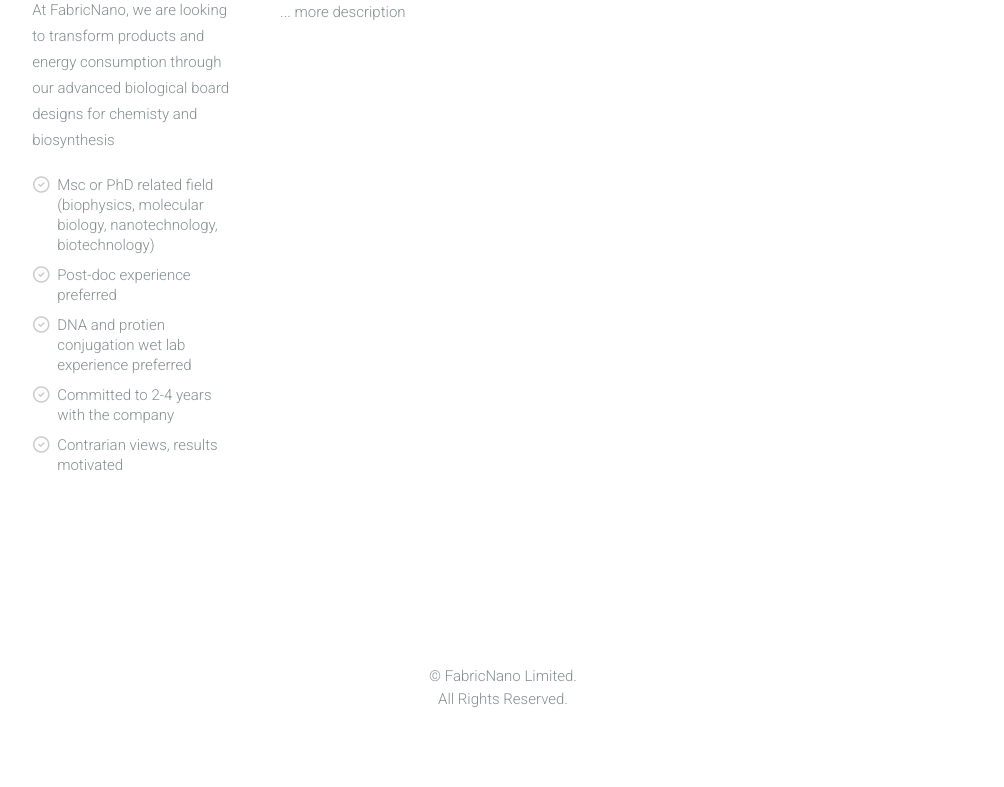
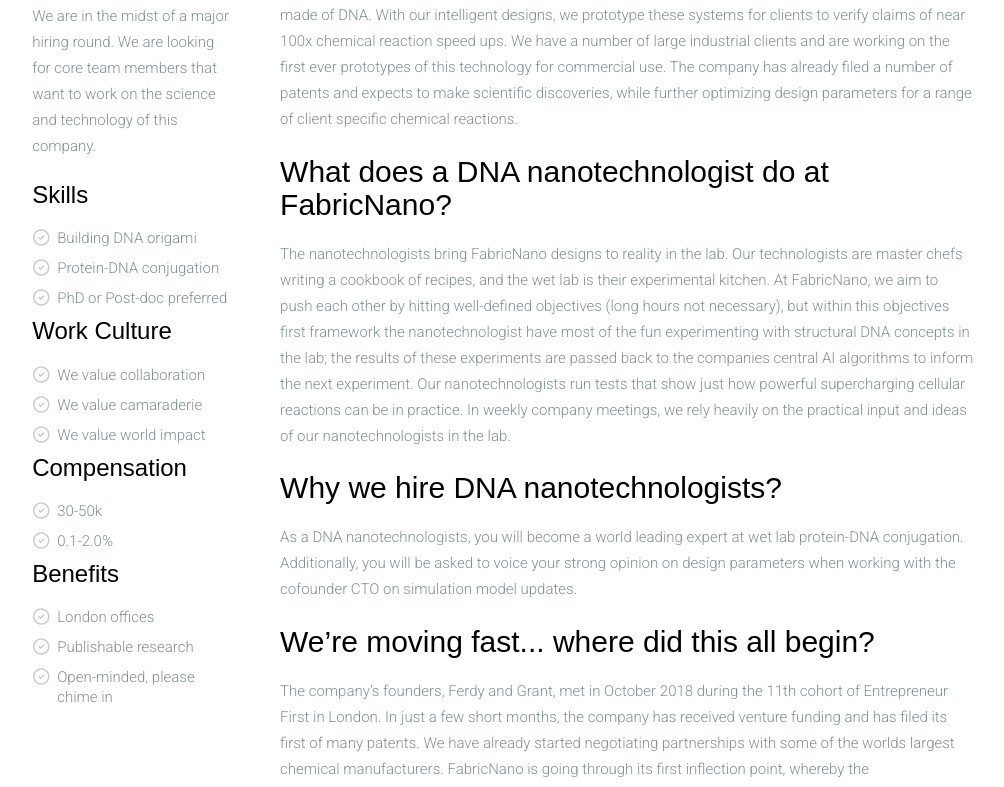
Before and after one commit to fabricnano/fabricnano.github.io, a plain HTML site: page hirescientist.html in a window 1280 px wide. Shown: the part 561-1348 px from the top of the page, without its empty margins (137-1141 px from the left). Drawn offline with nearby package versions, Linux system fonts and the light colour scheme; files whose address does not match are found by name.

Commit message:
hireScientistCheck
What does ferdy think?

```diff
--- a/hirescientist.html
+++ b/hirescientist.html
@@ -87,7 +87,7 @@
 			<div class="container">
 				<div class="row">
 					<div class="col-md-8 col-md-offset-2">
-						<h1 class="intro-lead">Scientist Position</h1>
+						<h1 class="intro-lead">DNA Nanotechnologist</h1>
 						<p><a href="https://fabricnano.typeform.com/to/d89iK1" class="btn btn-primary" style="font-size: 10px; font-weight: lighter;">Apply now</a></p>
 					</div>
 				</div>
@@ -100,20 +100,46 @@
 					<div class="col-md-10 col-md-offset-1">
 						<div class="row">
 							<div class="col-md-3 animate-box">
-								<h3>Requirements</h3>
-								<p>At FabricNano, we are looking to transform products and energy consumption through our advanced biological board designs for chemisty and biosynthesis</p>
+								<h2>Requirements</h2>
+								<p>We are in the midst of a major hiring round.  We are looking for core team members that want to work on the science and technology of this company.</p>
+								<h3>Skills</h3>
 								<ul class="fh5co-list-check">
-									<li>Msc or PhD related field (biophysics, molecular biology, nanotechnology, biotechnology)</li>
-									<li>Post-doc experience preferred</li>
-									<li>DNA and protien conjugation wet lab experience preferred</li>
-									<li>Committed to 2-4 years with the company</li>
-									<li>Contrarian views, results motivated</li>
-									<!-- <li>Good schedu</li> -->
+									<li>Building DNA origami</li>
+									<li>Protein-DNA conjugation</li>
+									<!-- <li>Biotechnologist teamwork in the lab</li> -->
+									<!-- <li>Biosynthesis understanding</li> -->
+									<li>PhD or Post-doc preferred</li>
+								</ul>
+								<h3>Work Culture</h3>
+								<ul class="fh5co-list-check">
+									<!-- <li>We value well-defined work objectives over long-hours</li> -->
+									<li>We value collaboration</li>
+									<li>We value camaraderie</li>
+									<li>We value world impact</li>
+								</ul>
+								<h3>Compensation</h3>
+								<ul class="fh5co-list-check">
+									<li>30-50k</li>
+									<li>0.1-2.0%</li>
+								</ul>
+								<h3>Benefits</h3>
+								<ul class="fh5co-list-check">
+									<li>London offices</li>
+									<li>Publishable research</li>
+									<li>Open-minded, please chime in</li>
 								</ul>
 							</div>
 							<div class="col-md-9">
-								<p class="animate-box">Job description for our scientists</p>
-								<p class="animate-box">... more description</p>
+								<p class="animate-box">FabricNano is supercharging cellular reactions.  We are a chemical startup at the intersection of nano and biotechnology in London, UK.  We generate designs for the optimal co-localization of enzymes on a fabric made of DNA.  With our intelligent designs, we prototype these systems for clients to verify claims of near 100x chemical reaction speed ups.  We have a number of large industrial clients and are working on the first ever prototypes of this technology for commercial use.  The company has already filed a number of patents and expects to make scientific discoveries, while further optimizing design parameters for a range of client specific chemical reactions.</p>
+								<h2>What does a DNA nanotechnologist do at FabricNano?</h2>
+								<p class="animate-box">The nanotechnologists bring FabricNano designs to reality in the lab.  Our technologists are master chefs writing a cookbook of recipes, and the wet lab is their experimental kitchen.  At FabricNano, we aim to push each other by hitting well-defined objectives (long hours not necessary), but within this objectives first framework the nanotechnologist have most of the fun experimenting with structural DNA concepts in the lab; the results of these experiments are passed back to the companies central AI algorithms to inform the next experiment.  Our nanotechnologists run tests that show just how powerful supercharging cellular reactions can be in practice.  In weekly company meetings, we rely heavily on the practical input and ideas of our nanotechnologists in the lab.</p>
+								<h2>Why we hire DNA nanotechnologists?</h2>
+								<p class="animate-box">As a DNA nanotechnologists, you will become a world leading expert at wet lab protein-DNA conjugation.  Additionally, you will be asked to voice your strong opinion on design parameters when working with the cofounder CTO on simulation model updates.</p>
+								<h2>We’re moving fast... where did this all begin?</h2>
+								<p class="animate-box">The company’s founders, Ferdy and Grant, met in October 2018 during the 11th cohort of Entrepreneur First in London.  In just a few short months, the company has received venture funding and has filed its first of many patents. We have already started negotiating partnerships with some of the worlds largest chemical manufacturers.  FabricNano is going through its first inflection point, whereby the nanotechnology concepts embedded in its patents are receiving high-value commercial prototyping trials.  It’s incredible how fast things move when you are on the right track! We are currently securing an additional 2Million GBP in fundraising from the best venture capitalists in the world.</p>
+								<h2>Application Process</h2>
+								<!-- <p class="animate-box"><a href="https://fabricnano.typeform.com/to/d89iK1" class="btn btn-primary" style="font-size: 10px; font-weight: lighter;">Apply now</a></p> -->
+								<p class="animate-box">After receiving your application, we will review any material you have emailed to <a href="mailto:admin@fabricnano.com">admin@fabricnano.com</a> and we will get back to you within 5 working days to schedule an introductory skype interview followed by an in-person meeting (UK or 2nd skype) to discuss a few papers, which we will provide.</p>
 							</div>
 						</div>
 					</div>
```
